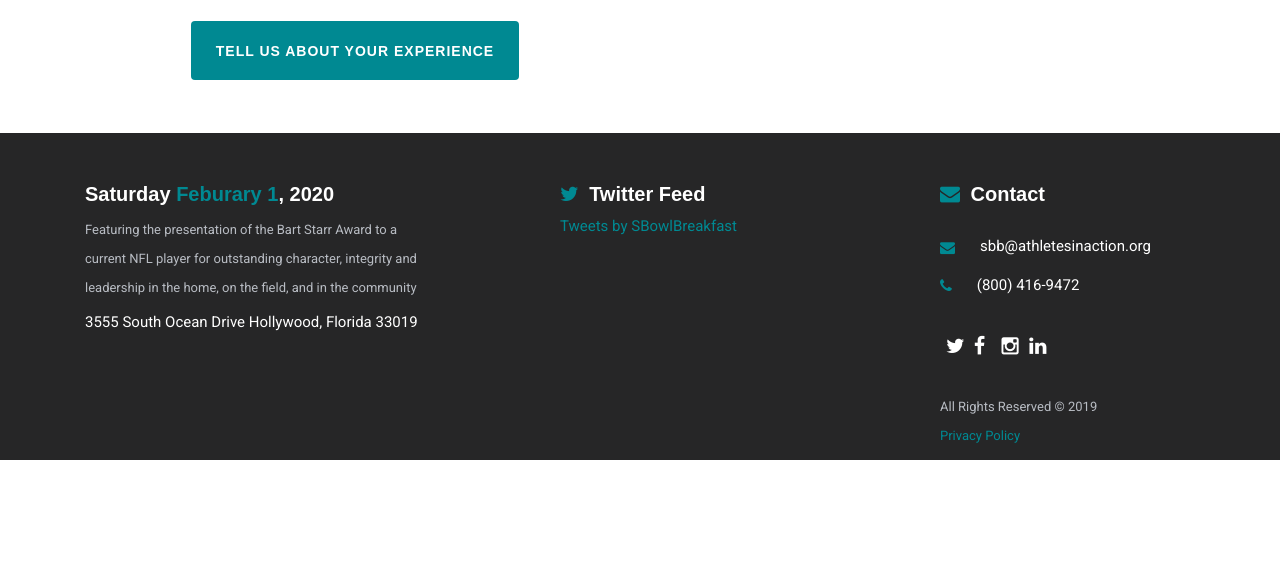
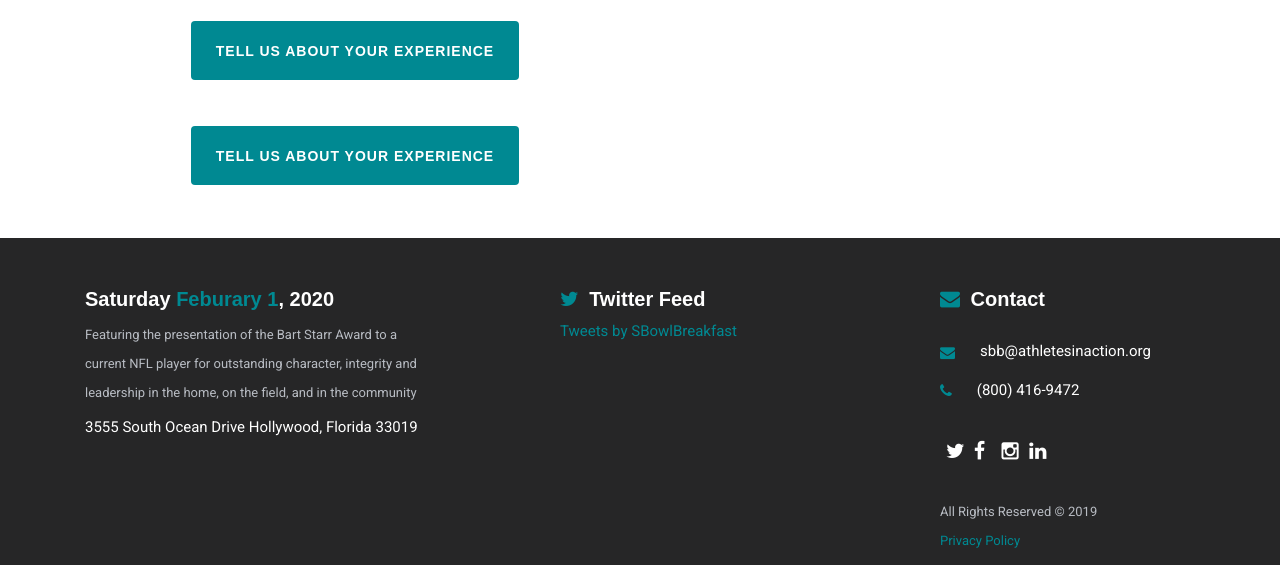
Before and after one commit to AIAUSA/Superbowl, a Jekyll site: the page built from _followup/highlights.md, in a window 1280 px wide. Shown: the part 800-1365 px from the top of the page. Built offline with Jekyll 4.4.1, drawn with Linux system fonts in a browser that asks for light colours; some web fonts are replaced; comment, search, counter and statistics services are not loaded; before the commit the page ends 1260 px from its top, so only the background shows below that; some of the changed lines change nothing that is shown.

Commit message:
Update from Forestry.io dave.perlow@athletesinaction.org updated _followup/highlights.md

```diff
--- a/_followup/highlights.md
+++ b/_followup/highlights.md
@@ -4,12 +4,18 @@ title: Highlight Reel - 2019 Super Bowl Breakfast
 page_sections:
 - template: centered-text
   block: centered-text
-  content: "<div class='row align-center' style='display: flex; justify-content: center; padding: 8px 20px;'><h3>Highlight Reel <br />2019 Super Bowl Breakfast</h3></div>"
+  content: "<div class='row align-center' style='display: flex; justify-content: center;
+    padding: 8px 20px;'><h3>Highlight Reel <br />2019 Super Bowl Breakfast</h3></div>"
 - template: video
   block: video
   link: https://www.youtube.com/watch/P07iECwcRBI
 - template: cta
   block: cta
-  link:  "mailto:sbb@athletesinaction.org"
+  link: mailto:sbb@athletesinaction.org
   text: Tell Us About Your Experience
+- template: call-to-action-button
+  block: cta
+  link: mailto:sbb@athletesinaction.org
+  text: Tell Us About Your Experience
+
 ---
```
